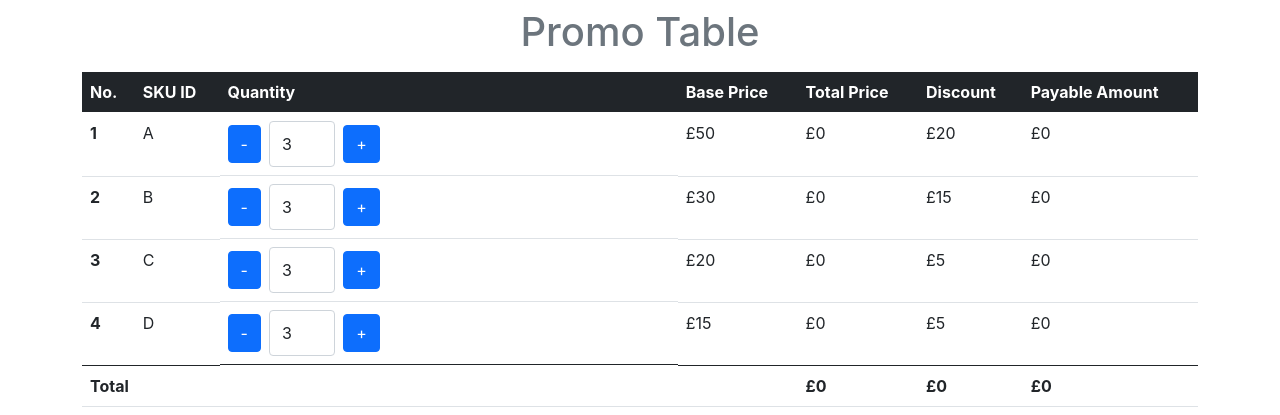
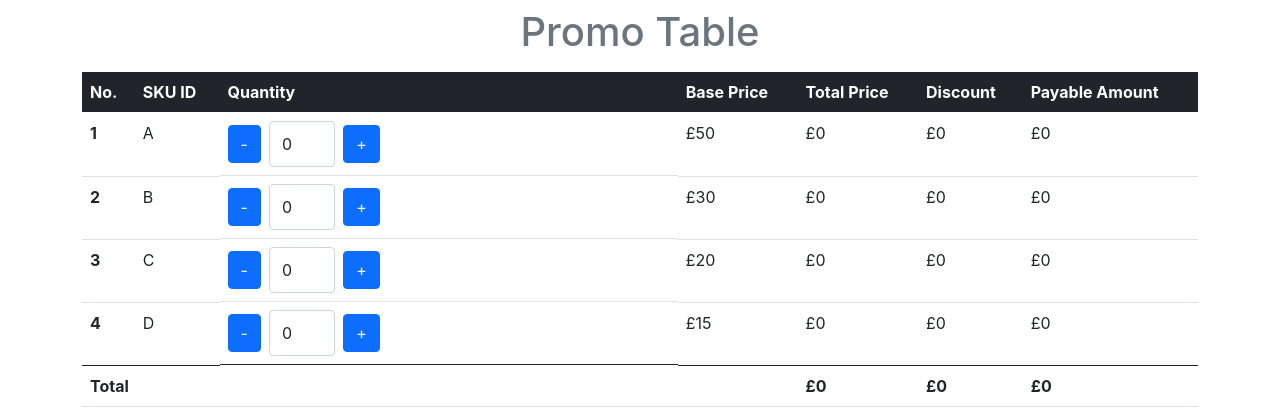
Before and after one commit to binod-sahu/promo-app-scm, a React (Create React App) app: page / in a window 1280 px wide. Shown: the top 415 px of the page. Built offline with nearby package versions, Linux system fonts and the light colour scheme.

Commit message:
added iclculate promo logic

```diff
--- a/src/components/PromoItems.jsx
+++ b/src/components/PromoItems.jsx
@@ -1,8 +1,8 @@
 import React from "react";
 
 const PromoItems = (props) => {
-  const {itemName, price, promotion, count, discount, total, calculatePromo} = props.item;
-  const {index} = props;
+  const {itemName, price, discount, total} = props.item;
+  const {index, calculatePromo, itemCount} = props;
     return (
       <React.Fragment>
         <tr>
@@ -12,7 +12,9 @@ const PromoItems = (props) => {
         <div className="col-auto my-1 me-2">
           <button
             className="btn btn-primary"
-            onClick={() => calculatePromo()}
+            onClick={() =>
+              calculatePromo(itemName, itemCount - 1)
+            }
           >
             -
           </button>
@@ -20,21 +22,21 @@ const PromoItems = (props) => {
         <input
           type="text"
           className="form-control select-width me-2"
-          value="3"
-          onChange={(e) => calculatePromo()}
+          value={itemCount}
+          onChange={(e) => calculatePromo(itemName, e.target.value)}
         />
-        <div className="col-auto my-1">
+        <div className="my-1">
           <button
             className="btn btn-primary"
-            onClick={() => calculatePromo()}
+            onClick={() => calculatePromo(itemName, itemCount + 1)}
           >
             +
           </button>
         </div>
-       </td>
+      </td>
         <td>£{price}</td>
         <td>£{total}</td>
-        <td>£{promotion.discount}</td>
+        <td>£{discount}</td>
         <td>£{total - discount}</td>
         </tr>
       </React.Fragment>
--- a/src/components/PromoTable.jsx
+++ b/src/components/PromoTable.jsx
@@ -7,11 +7,42 @@ const PromoTable = () => {
   const [cartItems, setCartItems] = useState(config);
   const [discountTotal, setDiscountTotal] = useState(0);
   const [totalSub, setTotalSub] = useState(0);
-  const [amoutToPay, setAmountToPay] = useState(0);
+  const [amountToPay, setAmountToPay] = useState(0);
 
-  const calculatePromo = () => {
-      console.log('called')
+  const calculatePromo = (name, newValue) => {
+    let total = 0, discTot = 0;
+    const combo = {},
+    items = cartItems.map((item) => {
+    if (item.itemName === name)
+        item.count = +newValue > 0 ? +newValue : 0;
+    item.total = item.price * item.count;
+
+    if (item.promotion.type === "nItem")
+        item.discount =
+        Math.floor(item.count / item.promotion.rule) *
+        item.promotion.discount;
+
+    if (item.promotion.type === "combo") {
+        item.discount = 0;
+        if (item.count) {
+        combo[item.itemName] = item.count;
+        item.discount = combo[item.promotion.comboItem]
+            ? item.promotion.discount *
+            Math.min(combo[item.promotion.comboItem], combo[item.itemName])
+            : 0;
+        }
     }
+
+    total += item.total;
+    discTot += item.discount;
+    return item;
+    });
+
+    setCartItems(items);
+    setTotalSub(total);
+    setDiscountTotal(discTot);
+    setAmountToPay(total - discTot);
+  }
 
     return (
         <div className="container">
@@ -34,6 +65,7 @@ const PromoTable = () => {
                 item= {item}
                 index={index}
                 key={index}
+                itemCount={item.count}
                 calculatePromo={calculatePromo}
                 />)
                 }
@@ -44,7 +76,7 @@ const PromoTable = () => {
                     <td className="fw-bolder" colSpan="4">Total</td>
                     <td className="fw-bold">£{totalSub}</td>
                     <td className="fw-bold">£{discountTotal}</td>
-                    <td className="fw-bold">£{amoutToPay}</td>
+                    <td className="fw-bold">£{amountToPay}</td>
                 </tr>
                 </tfoot>
             </table>
@@ -57,7 +89,7 @@ const PromoTable = () => {
                     <span className="fw-light fs-5 ms-2">£{discountTotal}</span>
                 </div>
                 <div className="fs-4 fw-bold">Total Amount to pay :
-                    <span className="fw-light fs-5 ms-2">£{amoutToPay}</span>
+                    <span className="fw-light fs-5 ms-2">£{amountToPay}</span>
                 </div>
 
             </div>
```
